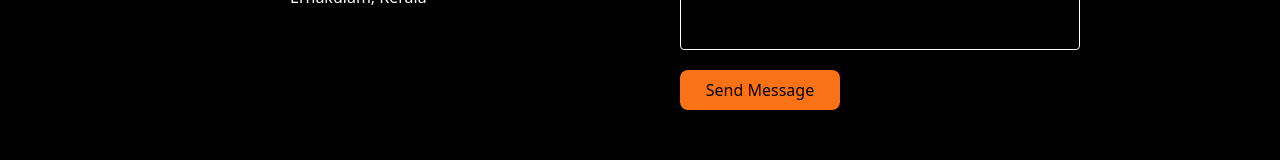
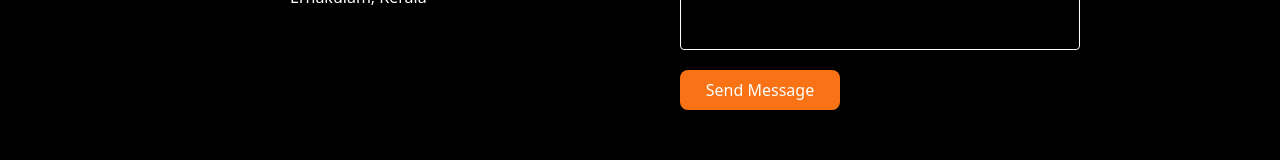
Before and after one commit to anjana291/PortfolioTailwindCss, a React (Vite) app: page / in a window 1280 px wide. Shown: the part 2473-2633 px from the top of the page. Built offline with nearby package versions, Linux system fonts and the light colour scheme; a web font is replaced by a local one.

Commit message:
few changes in contact page and footer

```diff
--- a/src/components/Contact.jsx
+++ b/src/components/Contact.jsx
@@ -89,7 +89,7 @@ function Contact() {
               }} className='w-8/12'/>
             </div>
 
-            <button className='bg-orange-500 w-40 h-10 flex justify-center items-center rounded-lg mt-5' >Send Message</button>
+            <button className='bg-orange-500 w-40 h-10 flex justify-center items-center rounded-lg mt-5 text-white' >Send Message</button>
 
           </div>
         </div>
--- a/src/components/Footer.jsx
+++ b/src/components/Footer.jsx
@@ -7,7 +7,7 @@ import React from 'react'
 function Footer() {
   return (
     <>
-     <div className='flex justify-center gap-5 items-center'>
+     <div className='flex justify-center gap-5 items-center mb-3'>
       <a href='https://www.instagram.com/__anjana__._/' target='_blank'><div className='w-12 h-12 rounded-full flex justify-center items-center hover:bg-orange-500 cursor-pointer'><FontAwesomeIcon icon={faInstagram} style={{color:'white'}} size='xl'/></div></a>
       <a href='https://www.linkedin.com/in/anjana-m-babu/' target='_blank'><div className='w-12 h-12 rounded-full flex justify-center items-center hover:bg-orange-500 cursor-pointer'><FontAwesomeIcon icon={faLinkedinIn} style={{color:'white'}} size='xl'/></div></a>
       <a href='https://github.com/anjana291' target='_blank'><div className='w-12 h-12 rounded-full flex justify-center items-center hover:bg-orange-500 cursor-pointer'><FontAwesomeIcon icon={faGithub} style={{color:'white'}} size='xl'/></div></a>
```
